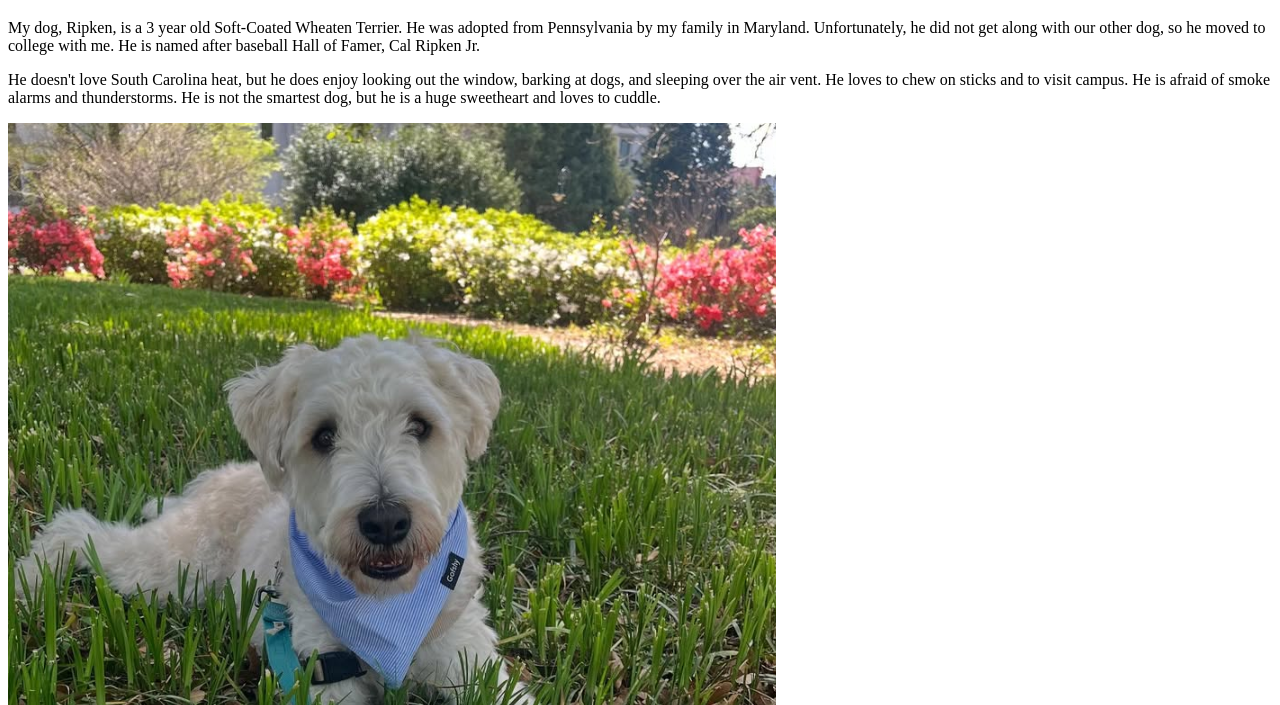
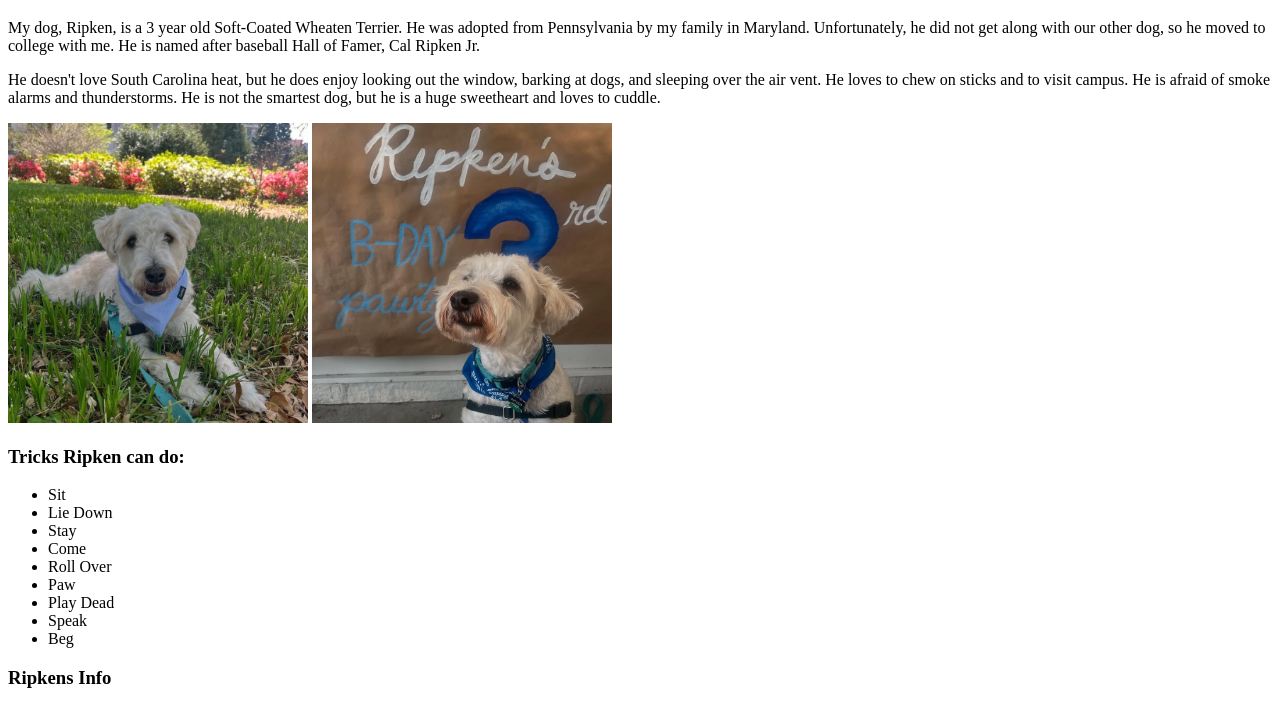
Before and after one commit to NicoleRottmann/NicoleRottmann.github.io, a plain HTML site: page CSCE242/assignments/01html/index.html in a window 1280 px wide. Shown: the part 61-766 px from the top of the page. Drawn offline with Linux system fonts and the light colour scheme.

Commit message:
photo size changed

```diff
--- a/CSCE242/assignments/01html/index.html
+++ b/CSCE242/assignments/01html/index.html
@@ -15,8 +15,8 @@
         <p>My dog, Ripken, is a 3 year old Soft-Coated Wheaten Terrier. He was adopted from Pennsylvania by my family in Maryland. Unfortunately, he did not get along with our other dog, so he moved to college with me. He is named after baseball Hall of Famer, Cal Ripken Jr.</p>
         <p>He doesn't love South Carolina heat, but he does enjoy looking out the window, barking at dogs, and sleeping over the air vent. He loves to chew on sticks and to visit campus. He is afraid of smoke alarms and thunderstorms. He is not the smartest dog, but he is a huge sweetheart and loves to cuddle.</p>
 
-        <img src="images/ripken1.png" alt="Ripken in the grass"/>
-        <img src="images/ripken2.png" alt="Ripken at his birthday"/>
+        <img src="images/ripken1.png" width = 300, height =300, alt="Ripken in the grass"/>
+        <img src="images/ripken2.png" width = 300, height =300, alt="Ripken at his birthday"/>
 
         <h3>Tricks Ripken can do:</h3>
         <ul>
```
